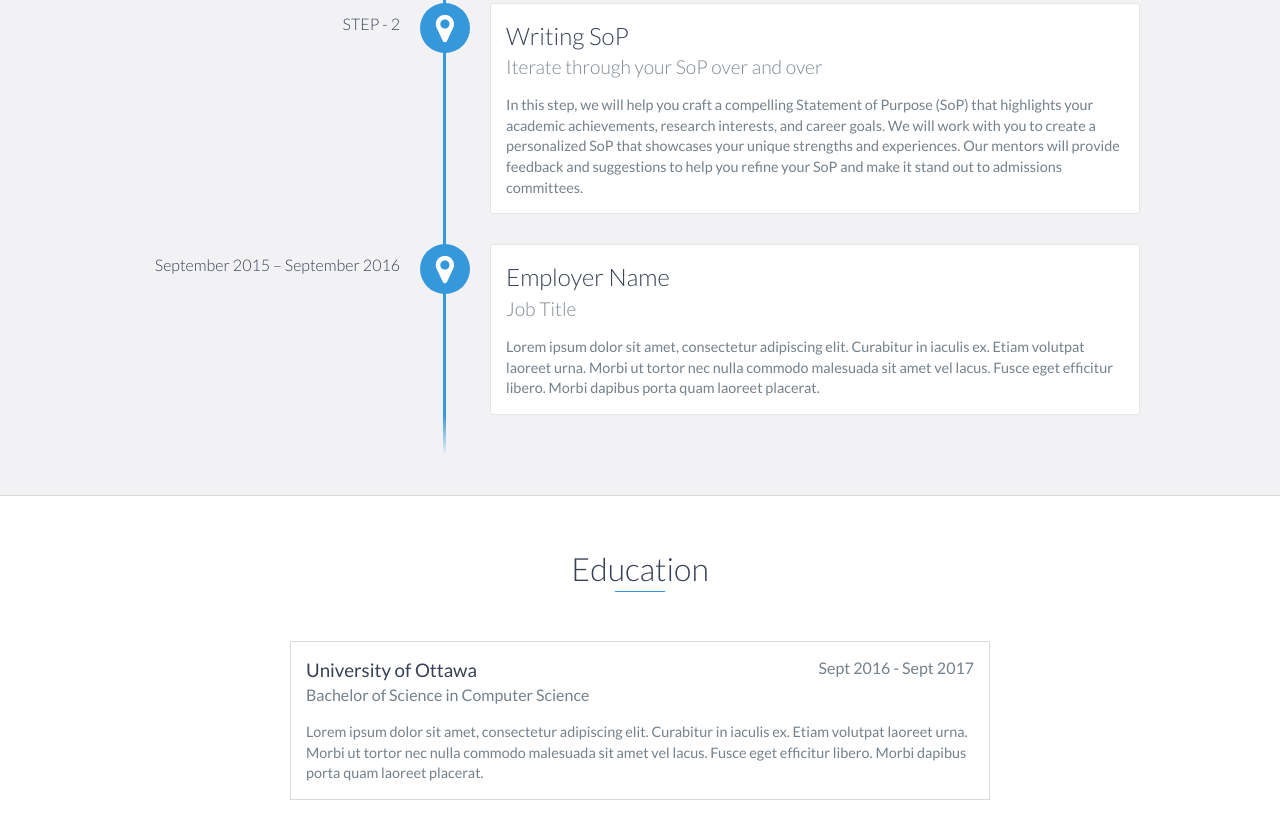
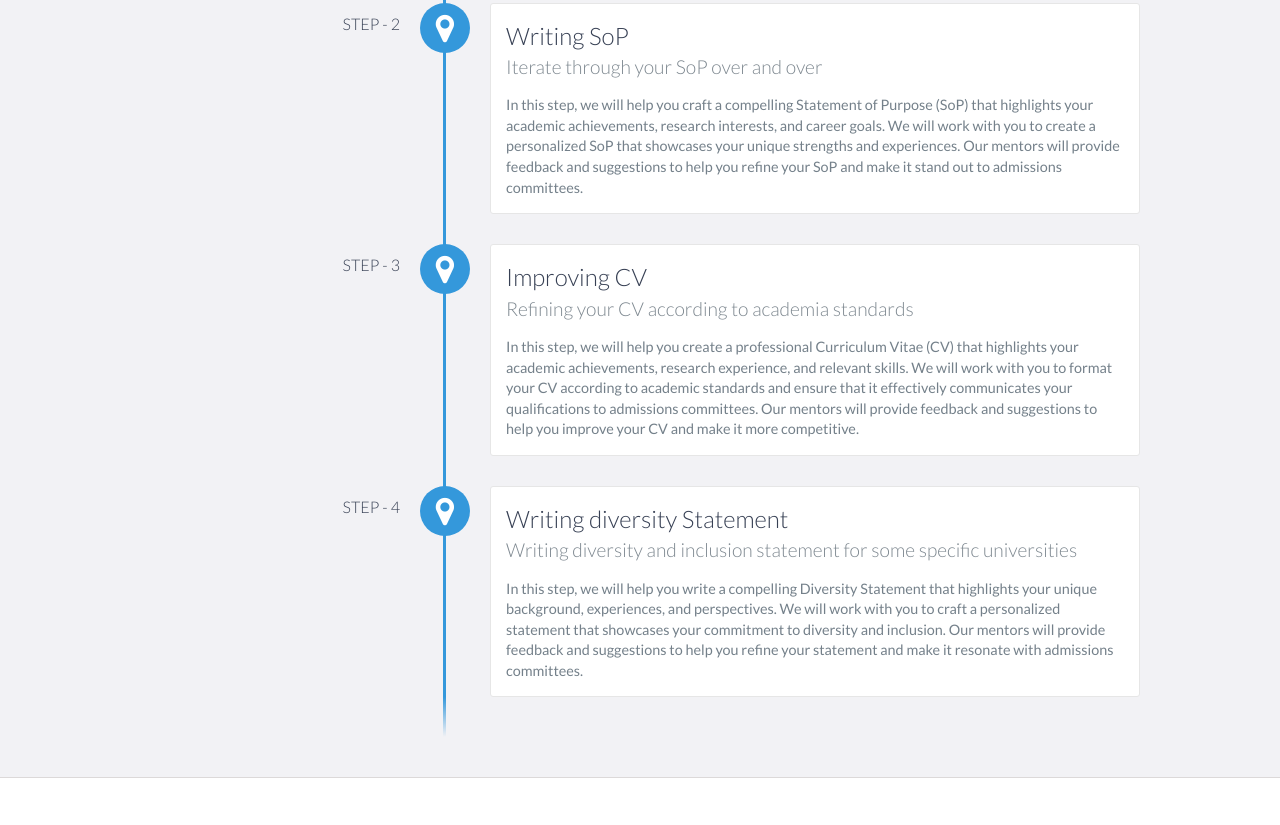
Before and after one commit to GradCompas/GradCompas.github.io, a website: page index.html in a window 1280 px wide. Shown: the part 1485-2310 px from the top of the page. Drawn offline with nearby package versions, Linux system fonts and the light colour scheme.

```diff
--- a/index.html
+++ b/index.html
@@ -101,11 +101,19 @@
                 </p>
             </div>
 
-            <div data-date="September 2015 – September 2016">
-                <h3>Employer Name</h3>
-                <h4>Job Title</h4>
+            <div data-date="STEP - 3">
+                <h3>Improving CV</h3>
+                <h4>Refining your CV according to academia standards</h4>
                 <p>
-                    Lorem ipsum dolor sit amet, consectetur adipiscing elit. Curabitur in iaculis ex. Etiam volutpat laoreet urna. Morbi ut tortor nec nulla commodo malesuada sit amet vel lacus. Fusce eget efficitur libero. Morbi dapibus porta quam laoreet placerat.
+                    In this step, we will help you create a professional Curriculum Vitae (CV) that highlights your academic achievements, research experience, and relevant skills. We will work with you to format your CV according to academic standards and ensure that it effectively communicates your qualifications to admissions committees. Our mentors will provide feedback and suggestions to help you improve your CV and make it more competitive.
+                </p>
+            </div>
+
+            <div data-date="STEP - 4">
+                <h3>Writing diversity Statement</h3>
+                <h4>Writing diversity and inclusion statement for some specific universities</h4>
+                <p>
+                   In this step, we will help you write a compelling Diversity Statement that highlights your unique background, experiences, and perspectives. We will work with you to craft a personalized statement that showcases your commitment to diversity and inclusion. Our mentors will provide feedback and suggestions to help you refine your statement and make it resonate with admissions committees.
                 </p>
             </div>
         </div>
```
